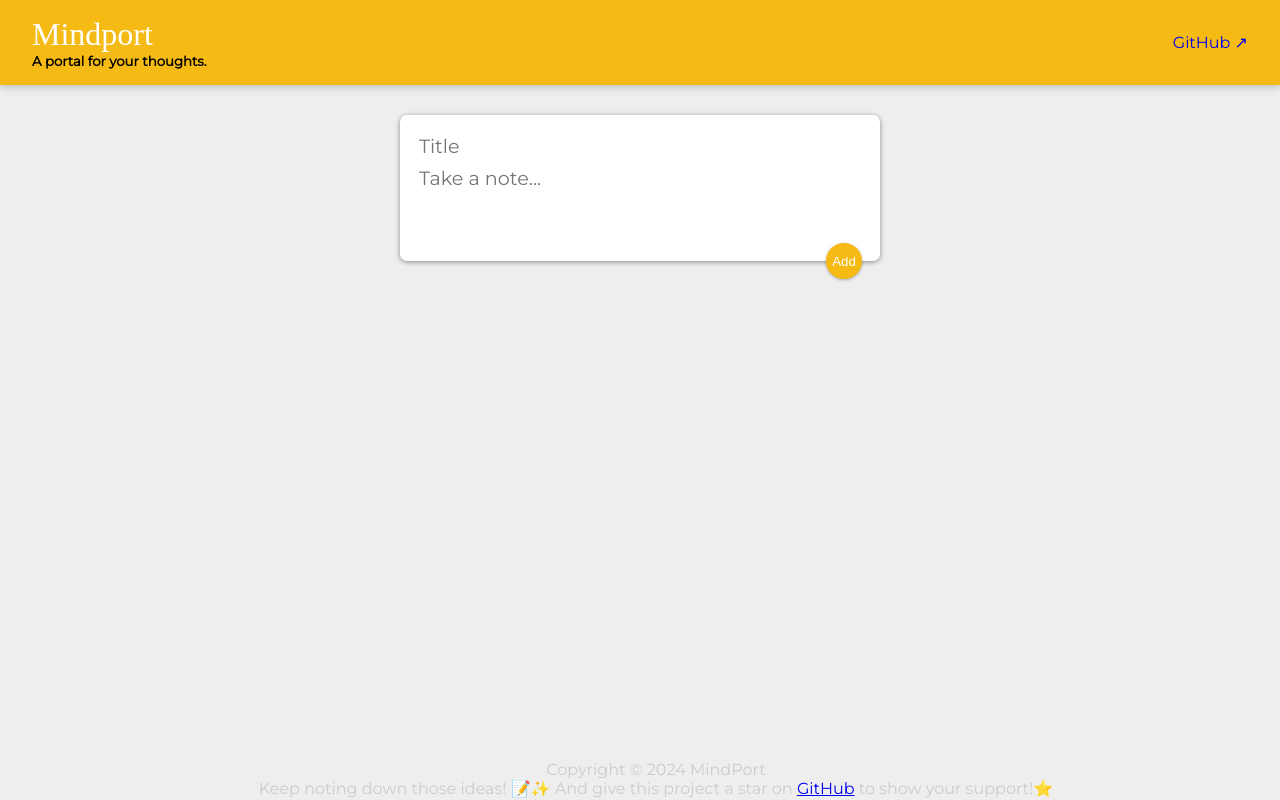
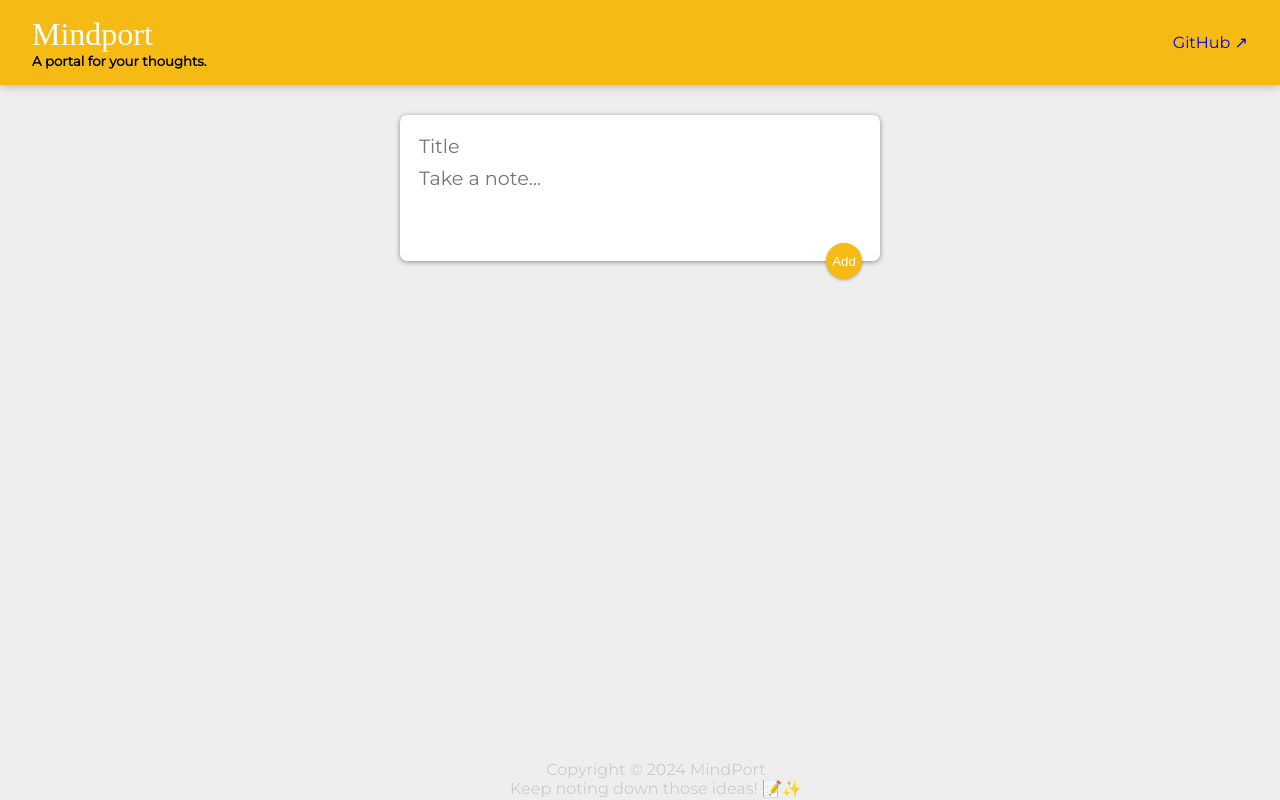
Before and after one commit to harshilshrma/Mindport, a React (Create React App) app: page / in a window 1280 px wide. Built offline with nearby package versions, Linux system fonts and the light colour scheme; a web font is replaced by a local one.

Commit message:
modified:   src/components/Footer.jsx

```diff
--- a/src/components/Footer.jsx
+++ b/src/components/Footer.jsx
@@ -10,7 +10,7 @@ function Footer() {
                 Copyright &copy; {year} MindPort
             </p>
             <p>
-            Keep noting down those ideas! 📝✨ And give this project a star on <a href="https://github.com/harshilshrma/Mindport" target="_blank" rel="noopener noreferrer">GitHub</a>  to show your support!⭐️
+            Keep noting down those ideas! 📝✨
             </p>
         </footer>
     )
```
